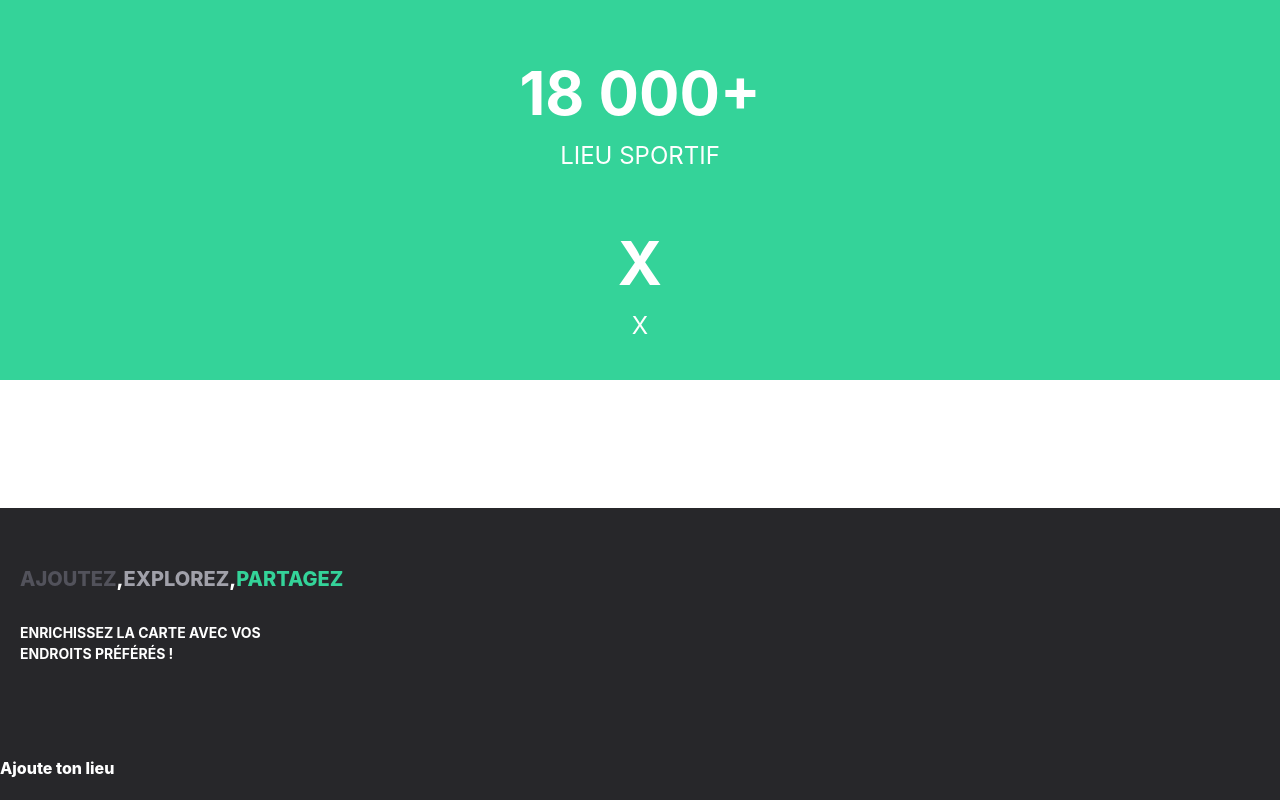
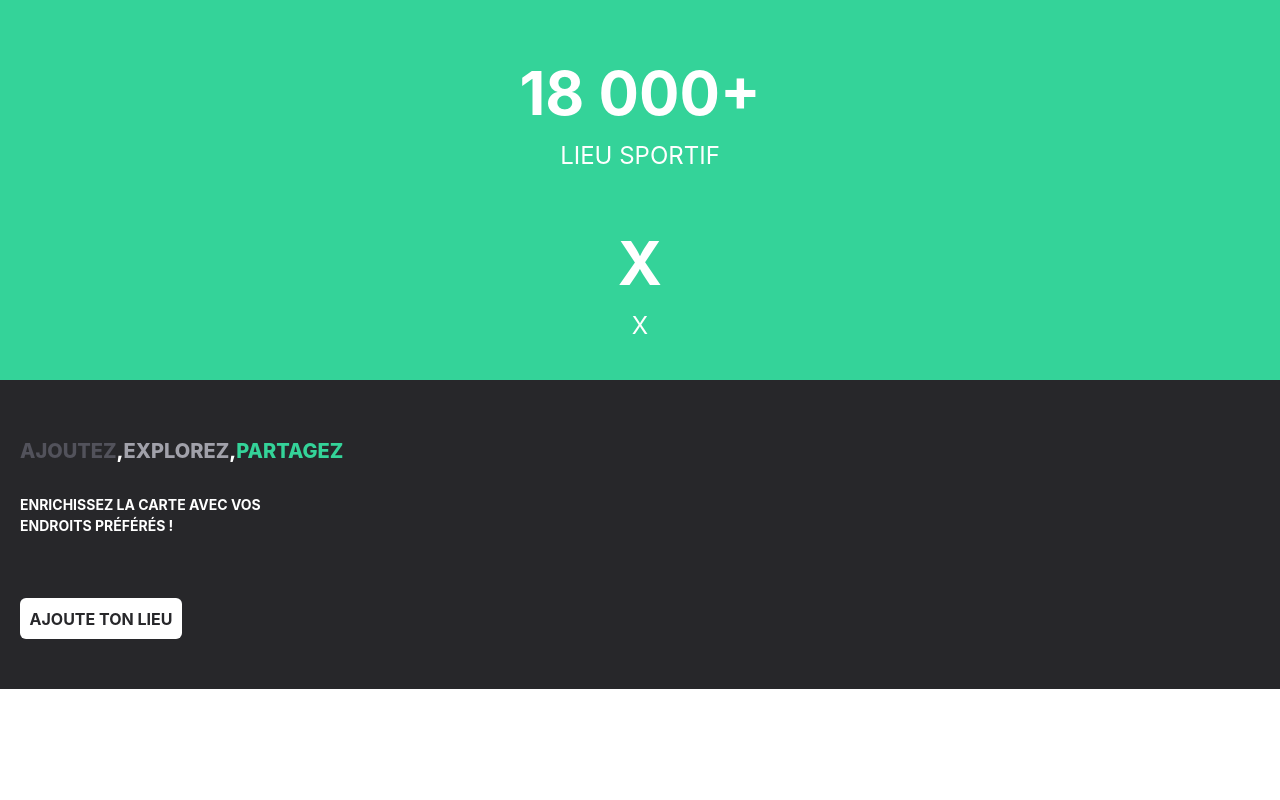
Before and after one commit to ManuYao/Sport, a React (Create React App) app in the folder client/: page /Home in a window 1280 px wide. Shown: the part 1504-2304 px from the top of the page. After the commit the page ends 2193 px from the top, so only its background shows below. Built offline with nearby package versions, Linux system fonts and the light colour scheme.

Commit message:
a.0.2.0 💄🚧 | Home Static
Desc :

```diff
--- a/client/src/pages/Home.jsx
+++ b/client/src/pages/Home.jsx
@@ -18,7 +18,7 @@ export default function Home() {
       </nav>
       <div className='social'>
         <a href='#'><img src='#' alt='#Insta' /></a>
-        <a href='#'><img src='#' alt='#Discord' /></a>
+        <a href='#'><img src='../images/2discorde.png' alt='#Discord' /></a> {/* À corriger */}
       </div>
 
       {/* Main */}
@@ -52,7 +52,7 @@ export default function Home() {
           <p className='typo_area_1'><span className="color1">Ajoutez</span>,<span className="color2">Explorez</span>,<span className="color3">Partagez</span></p>
           <p className='typo_area_2'>Enrichissez la carte avec vos endroits préférés ! </p>
         </div>
-        <button>Ajoute ton lieu</button>
+        <button onClick={() => {window.location.href = '/data'}}>AJOUTE TON LIEU</button>
       </section>
     </div>
   )
--- a/client/src/styles/page/home.scss
+++ b/client/src/styles/page/home.scss
@@ -13,6 +13,7 @@ $color-g: rgba(128, 128, 128, 10.64);
     color: $color-w;
     height: 136vh;
     background-color: #27272A;
+    word-wrap: break-word;
 
 
     h1 {
@@ -56,7 +57,6 @@ $color-g: rgba(128, 128, 128, 10.64);
             line-height: 3.875rem;
             font-weight: 700;
             margin-top: 8rem;
-            // width: 75%;
         }
 
     }
@@ -109,6 +109,7 @@ $color-g: rgba(128, 128, 128, 10.64);
     .section_add_area{
         background-color: $color-black;
         font-weight: 800;
+        margin-top: auto;
 
         .typo_area{
             display: flex;
@@ -135,6 +136,18 @@ $color-g: rgba(128, 128, 128, 10.64);
         .color3{
             color: $color-b;
         }
+
+        button{
+            position: relative;
+            bottom: 50px;
+            left: 1.25rem;
+            background-color: #FFFFFF;
+            color: $color-black;
+            width: 162px;
+            height: 41px;
+            font-weight: 700;
+            border-radius: 0.375rem;
+        }
     }
 
 }
```
Also changed, not shown: client/src/images/1discorde.png (added), client/src/images/2discorde.png (added).
